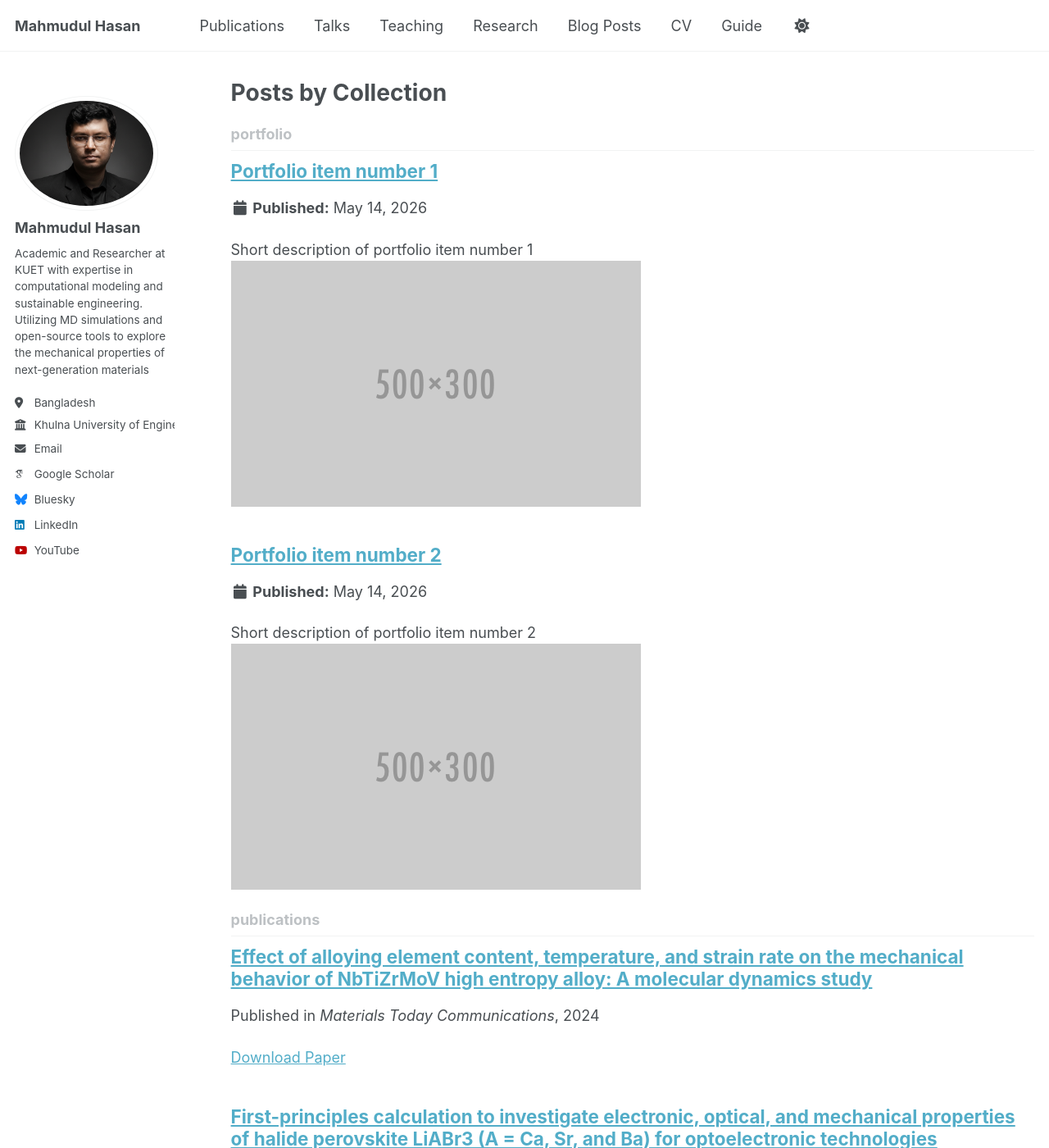
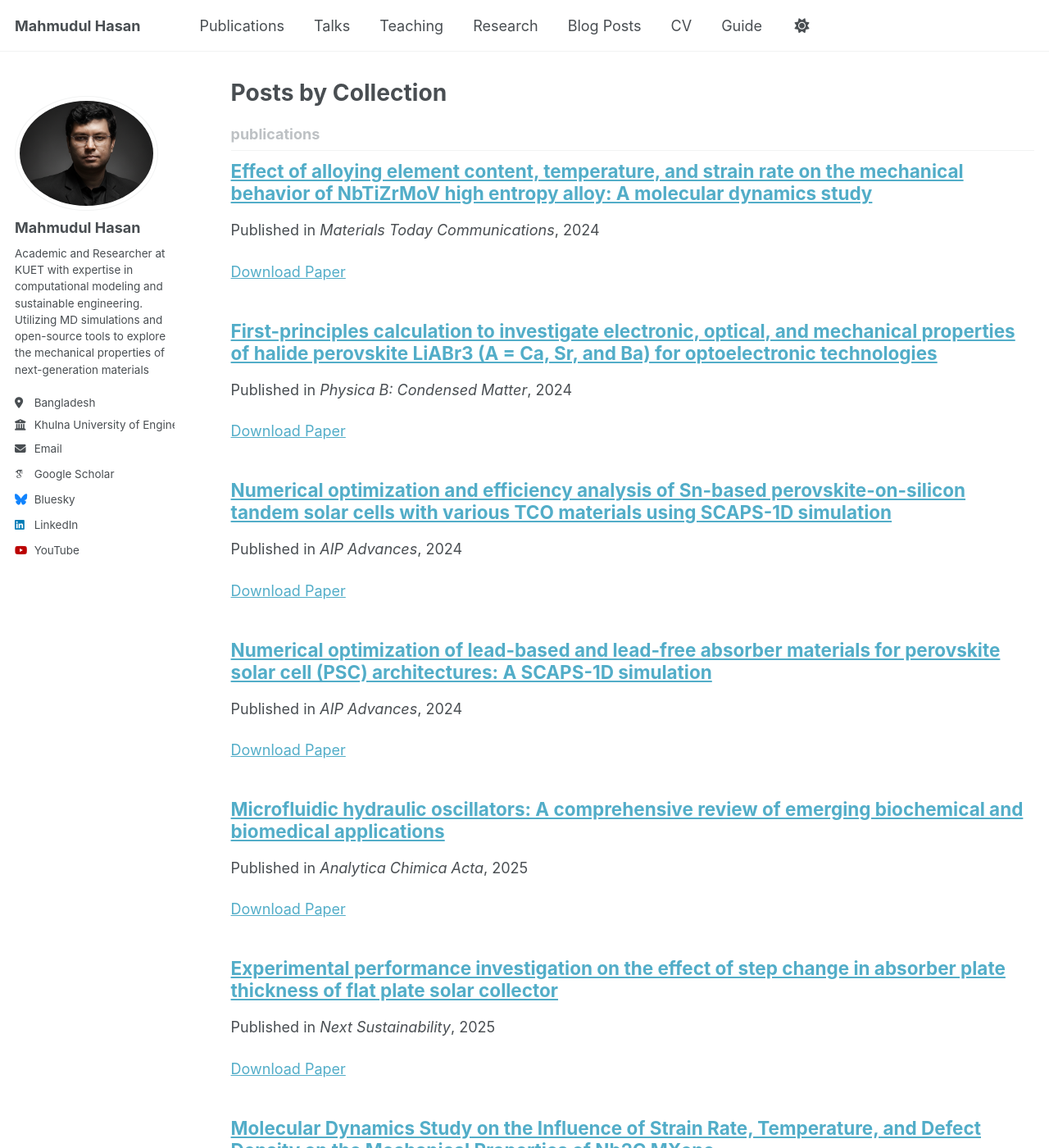
Before and after one commit to m-hasanr/m-hasanr.github.io, a Jekyll site: the page built from _pages/collection-archive.html, in a window 1280 px wide and 1400 px high. Shown: the whole window at 82% size. Built offline with Jekyll 4.4.1, drawn with Linux system fonts in a browser that asks for light colours; some web fonts are replaced; a script bundle is joined from its source files by our own code; library files that are not in the unit come from our copies; some of the changed lines change nothing that is shown.

Commit message:
Rename portfolio to research in config

```diff
--- a/_config.yml
+++ b/_config.yml
@@ -227,9 +227,9 @@
   publications:
     output: true
     permalink: /:collection/:path/
-  portfolio:
+  research:
     output: true
-    permalink: /:collection/:path/
+    permalink: /:research/:path/
   talks:
     output: true
     permalink: /:collection/:path/
```
